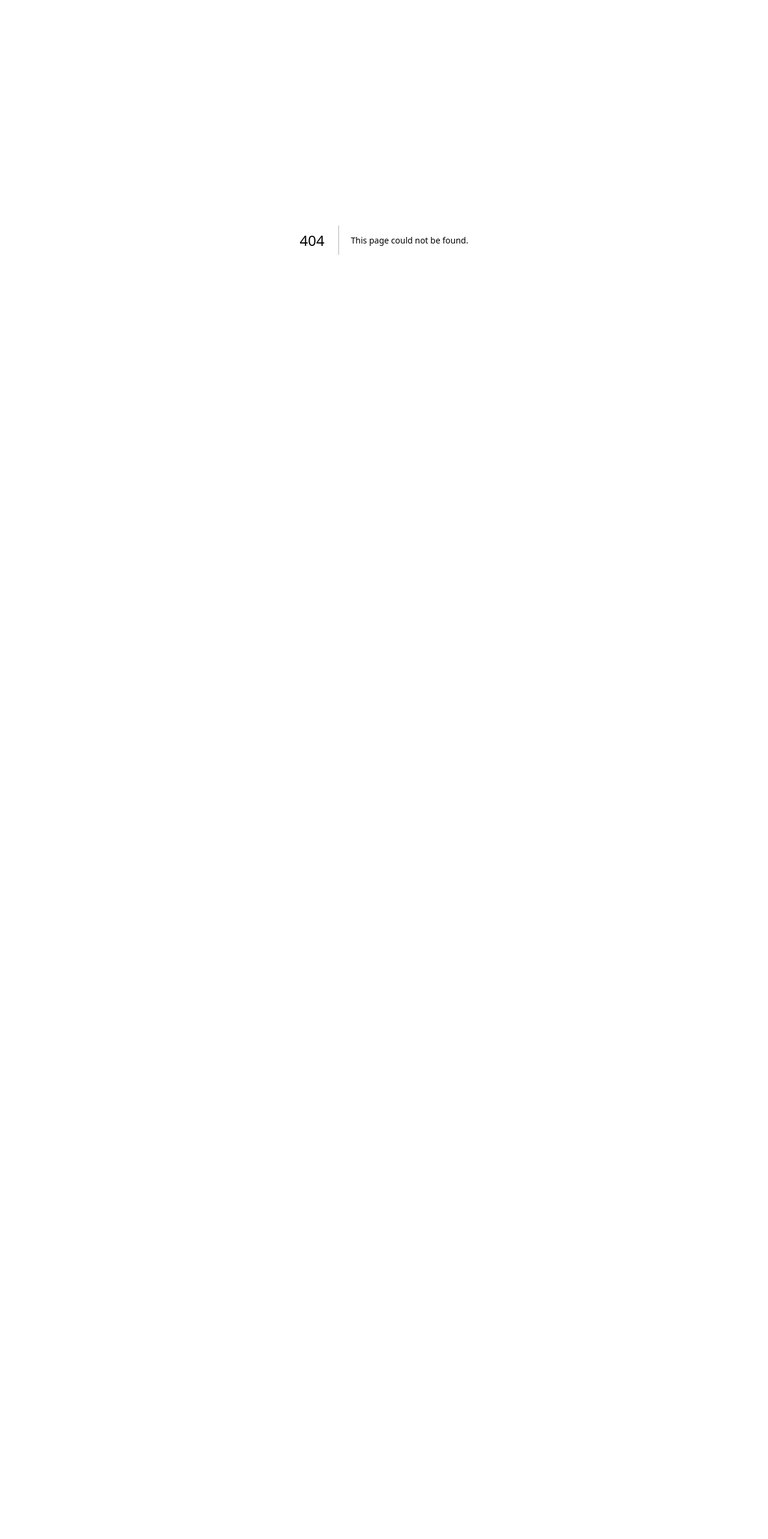
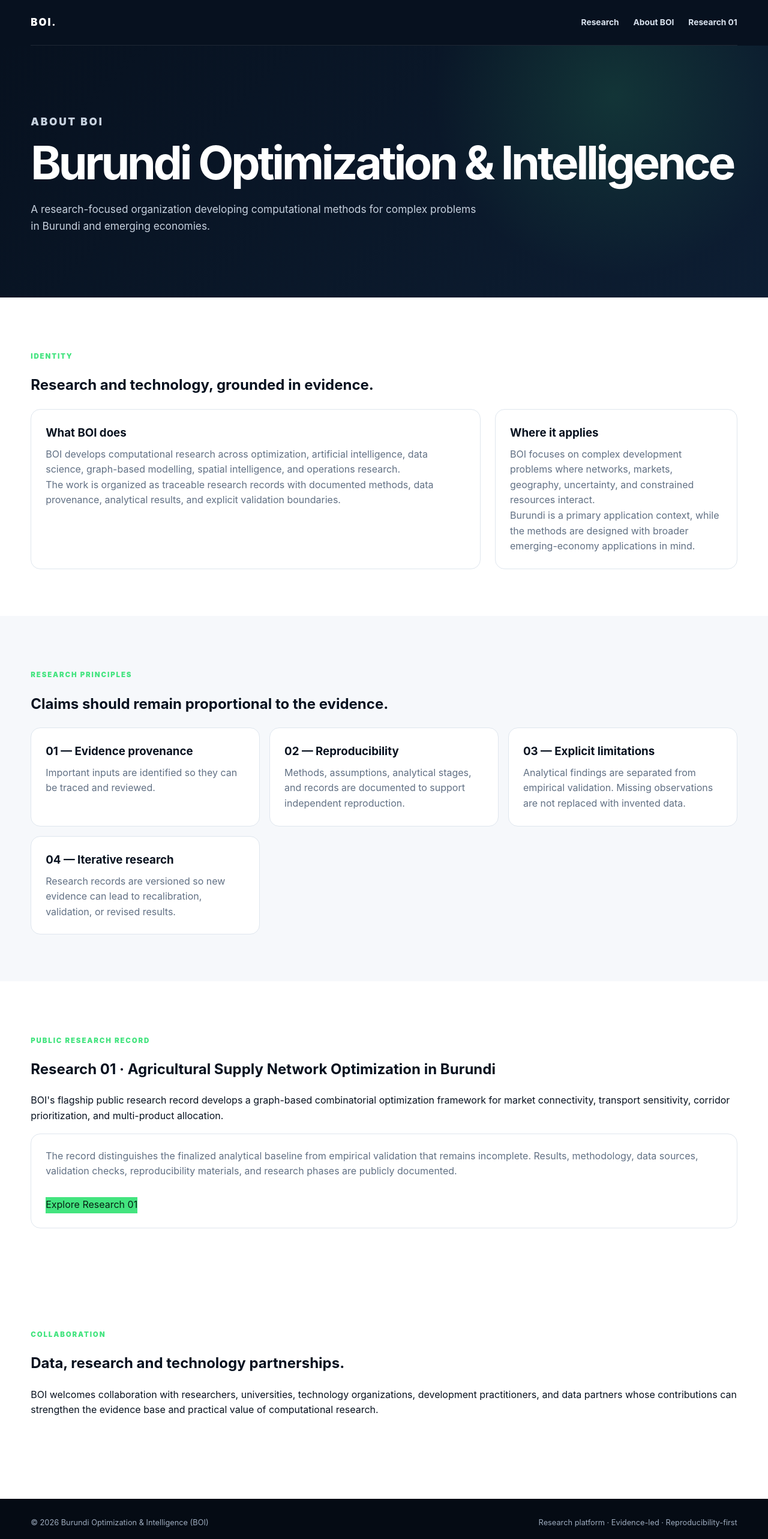
Before and after one commit to Boi2026/burundi-optimization, a Next.js app: page /about in a window 1280 px wide. Before the commit this address had no page. Shown: the top 2566 px of the page at 60% size. Before the commit the page ends 800 px from the top, so only its background shows below. Built offline with nearby package versions, Linux system fonts and the light colour scheme.

Commit message:
Add BOI About page
This file contains the About page for the Burundi Optimization & Intelligence (BOI) organization, including metadata, navigation links, and sections detailing the organization's mission, research principles, and collaboration opportunities.

```diff
--- /dev/null
+++ b/app/about/page.tsx
@@ -0,0 +1,229 @@
+import type { Metadata } from "next";
+import Link from "next/link";
+
+export const metadata: Metadata = {
+  title: "About BOI",
+  description:
+    "About Burundi Optimization & Intelligence (BOI), a research-focused organization developing computational methods in optimization, AI, data science, and spatial intelligence.",
+  alternates: {
+    canonical: "https://burundioptimization.com/about",
+  },
+  openGraph: {
+    title: "About BOI | Burundi Optimization & Intelligence",
+    description:
+      "Research-focused computational methods in optimization, AI, data science, and spatial intelligence.",
+    url: "https://burundioptimization.com/about",
+    type: "website",
+  },
+};
+
+export default function AboutPage() {
+  return (
+    <>
+      <header className="site-nav">
+        <div className="wrap nav">
+          <Link className="brand" href="/">
+            BOI<span>.</span>
+          </Link>
+
+          <nav className="links">
+            <Link href="/research">Research</Link>
+            <Link href="/about">About BOI</Link>
+            <Link href="/research/project-1">Research 01</Link>
+          </nav>
+        </div>
+      </header>
+
+      <main>
+        <section className="hero">
+          <div className="wrap">
+            <p className="eyebrow">ABOUT BOI</p>
+
+            <h1>Burundi Optimization &amp; Intelligence</h1>
+
+            <p className="lede">
+              A research-focused organization developing computational methods
+              for complex problems in Burundi and emerging economies.
+            </p>
+          </div>
+        </section>
+
+        <section className="section">
+          <div className="wrap">
+            <div className="section-heading">
+              <p className="eyebrow">IDENTITY</p>
+
+              <h2>Research and technology, grounded in evidence.</h2>
+            </div>
+
+            <div className="grid two">
+              <article className="card">
+                <h3>What BOI does</h3>
+
+                <p>
+                  BOI develops computational research across optimization,
+                  artificial intelligence, data science, graph-based modelling,
+                  spatial intelligence, and operations research.
+                </p>
+
+                <p>
+                  The work is organized as traceable research records with
+                  documented methods, data provenance, analytical results, and
+                  explicit validation boundaries.
+                </p>
+              </article>
+
+              <article className="card">
+                <h3>Where it applies</h3>
+
+                <p>
+                  BOI focuses on complex development problems where networks,
+                  markets, geography, uncertainty, and constrained resources
+                  interact.
+                </p>
+
+                <p>
+                  Burundi is a primary application context, while the methods
+                  are designed with broader emerging-economy applications in
+                  mind.
+                </p>
+              </article>
+            </div>
+          </div>
+        </section>
+
+        <section className="section alt">
+          <div className="wrap">
+            <div className="section-heading">
+              <p className="eyebrow">RESEARCH PRINCIPLES</p>
+
+              <h2>Claims should remain proportional to the evidence.</h2>
+            </div>
+
+            <div className="grid">
+              <article className="card">
+                <h3>01 — Evidence provenance</h3>
+                <p>
+                  Important inputs are identified so they can be traced and
+                  reviewed.
+                </p>
+              </article>
+
+              <article className="card">
+                <h3>02 — Reproducibility</h3>
+                <p>
+                  Methods, assumptions, analytical stages, and records are
+                  documented to support independent reproduction.
+                </p>
+              </article>
+
+              <article className="card">
+                <h3>03 — Explicit limitations</h3>
+                <p>
+                  Analytical findings are separated from empirical validation.
+                  Missing observations are not replaced with invented data.
+                </p>
+              </article>
+
+              <article className="card">
+                <h3>04 — Iterative research</h3>
+                <p>
+                  Research records are versioned so new evidence can lead to
+                  recalibration, validation, or revised results.
+                </p>
+              </article>
+            </div>
+          </div>
+        </section>
+
+        <section className="section">
+          <div className="wrap">
+            <div className="section-heading">
+              <p className="eyebrow">PUBLIC RESEARCH RECORD</p>
+
+              <h2>
+                Research 01 · Agricultural Supply Network Optimization in
+                Burundi
+              </h2>
+
+              <p>
+                BOI&apos;s flagship public research record develops a
+                graph-based combinatorial optimization framework for market
+                connectivity, transport sensitivity, corridor prioritization,
+                and multi-product allocation.
+              </p>
+            </div>
+
+            <article className="card">
+              <p>
+                The record distinguishes the finalized analytical baseline
+                from empirical validation that remains incomplete. Results,
+                methodology, data sources, validation checks, reproducibility
+                materials, and research phases are publicly documented.
+              </p>
+
+              <div className="actions">
+                <Link
+                  className="button primary"
+                  href="/research/project-1"
+                >
+                  Explore Research 01
+                </Link>
+
+                <Link
+                  className="button secondary"
+                  href="/research"
+                >
+                  View research portfolio
+                </Link>
+              </div>
+            </article>
+          </div>
+        </section>
+
+        <section className="section cta">
+          <div className="wrap">
+            <p className="eyebrow">COLLABORATION</p>
+
+            <h2>Data, research and technology partnerships.</h2>
+
+            <p>
+              BOI welcomes collaboration with researchers, universities,
+              technology organizations, development practitioners, and data
+              partners whose contributions can strengthen the evidence base
+              and practical value of computational research.
+            </p>
+
+            <div className="actions">
+              <Link
+                className="button secondary"
+                href="/research"
+              >
+                Explore research
+              </Link>
+
+              <Link
+                className="button secondary"
+                href="/"
+              >
+                Return to BOI
+              </Link>
+            </div>
+          </div>
+        </section>
+      </main>
+
+      <footer className="footer">
+        <div className="wrap footer-row">
+          <span>
+            © 2026 Burundi Optimization &amp; Intelligence (BOI)
+          </span>
+
+          <span>
+            Research platform · Evidence-led · Reproducibility-first
+          </span>
+        </div>
+      </footer>
+    </>
+  );
+                                                         }
```
